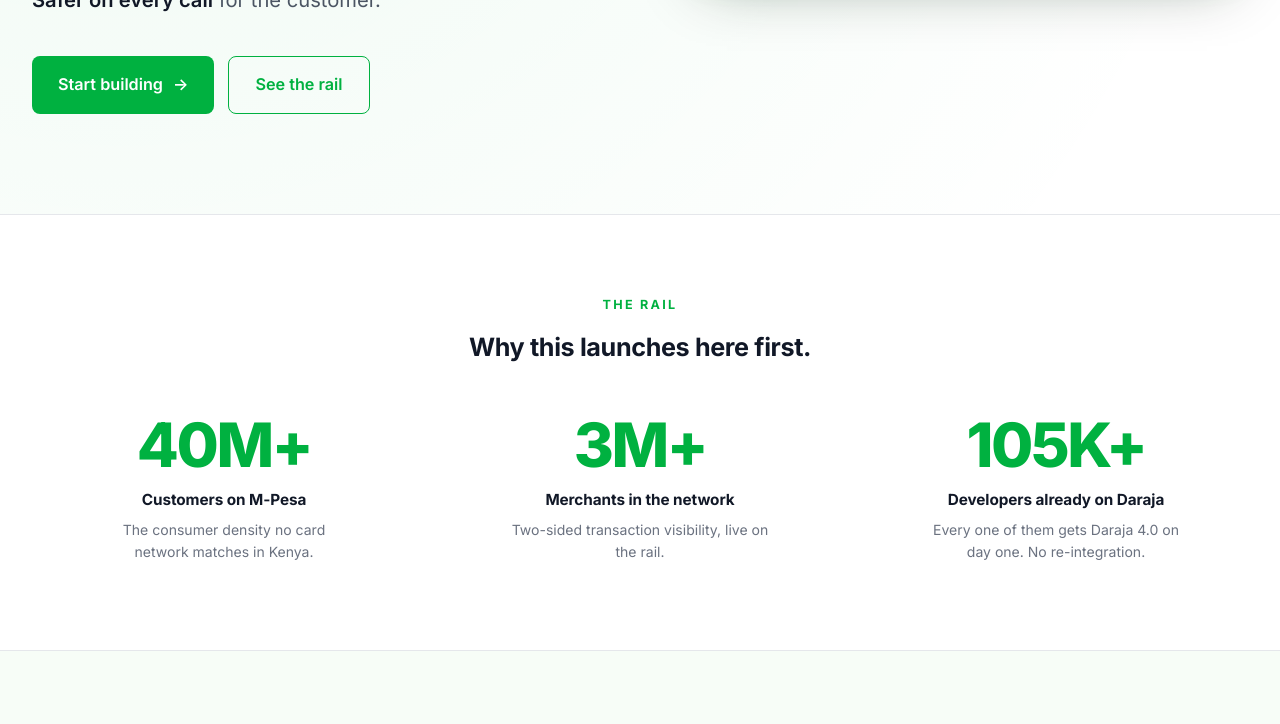
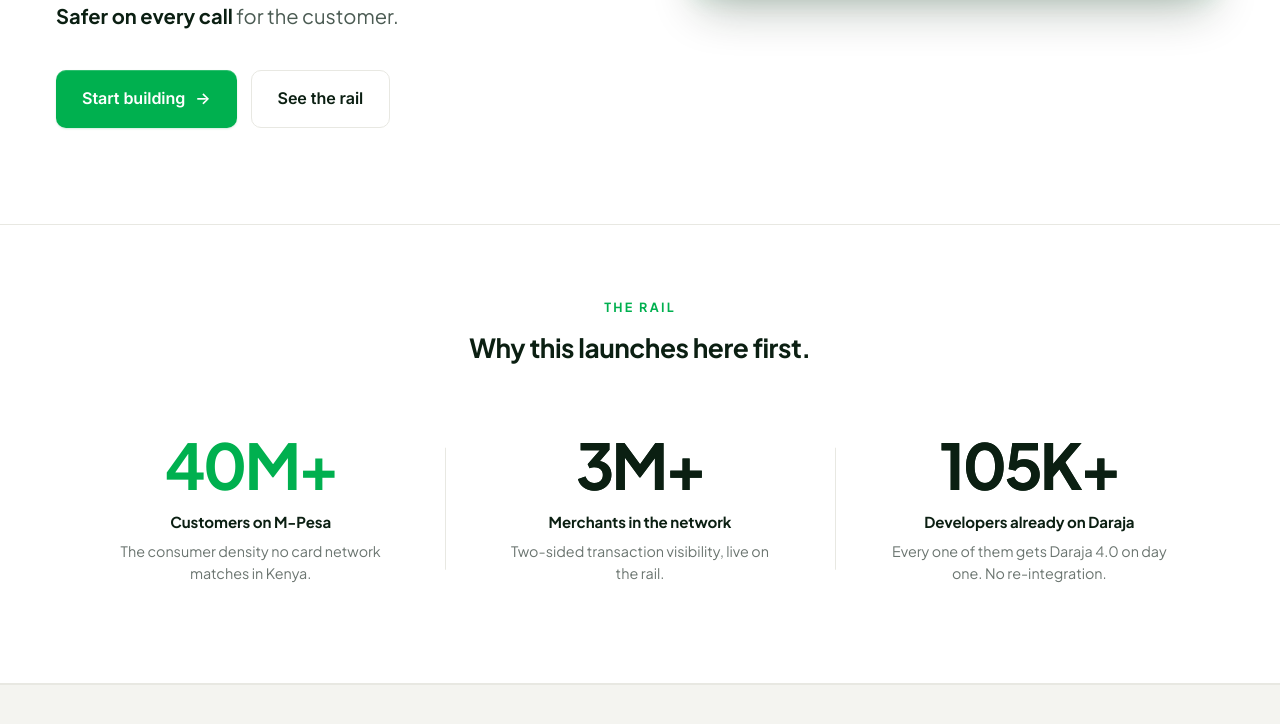
Before and after one commit to njenga-kariuki/daraja-mcp, a website: page demo/index.html in a window 1280 px wide. Shown: the part 635-1359 px from the top of the page. Drawn offline with Linux system fonts and the light colour scheme.

Commit message:
Load polish styling on demo pages

```diff
--- a/demo/index.html
+++ b/demo/index.html
@@ -22,6 +22,7 @@
   <link rel="preconnect" href="https://fonts.gstatic.com" crossorigin>
   <link href="https://fonts.googleapis.com/css2?family=Inter:wght@400;500;600;700;800;900&family=JetBrains+Mono:wght@400;500&display=swap" rel="stylesheet">
   <link rel="stylesheet" href="/styles.css">
+  <link rel="stylesheet" href="/polish.css">
 </head>
 <body>
 
--- a/demo/intelligence.html
+++ b/demo/intelligence.html
@@ -17,6 +17,7 @@
   <link rel="preconnect" href="https://fonts.gstatic.com" crossorigin>
   <link href="https://fonts.googleapis.com/css2?family=Inter:wght@400;500;600;700;800;900&family=JetBrains+Mono:wght@400;500&display=swap" rel="stylesheet">
   <link rel="stylesheet" href="/styles.css">
+  <link rel="stylesheet" href="/polish.css">
   <style>
     /* intelligence page — minor additions only */
     .hero-result-ann { color: rgba(0, 177, 64, 0.78); font-style: italic; font-size: 0.72rem; margin-left: 6px; white-space: nowrap; }
```
